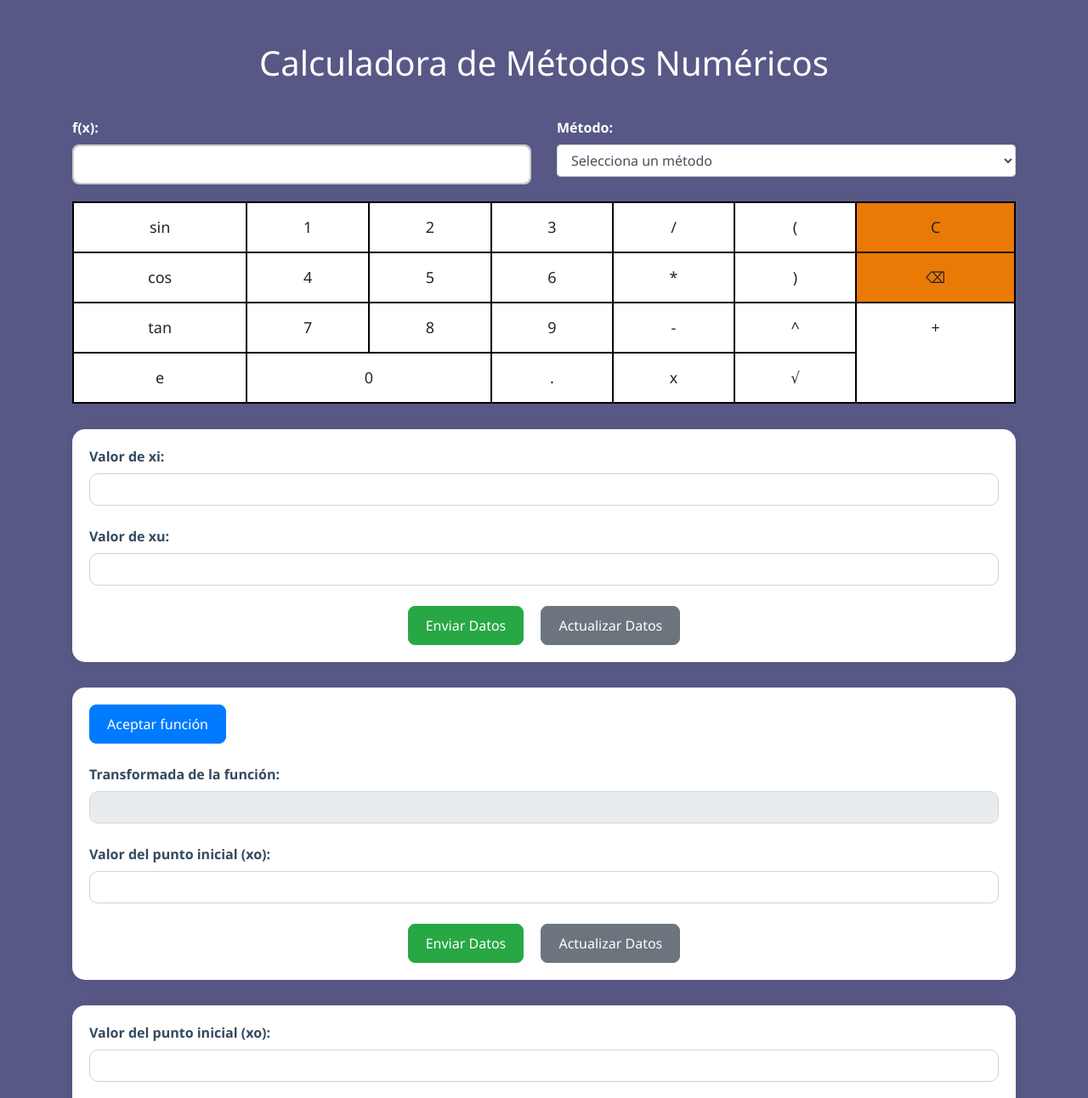
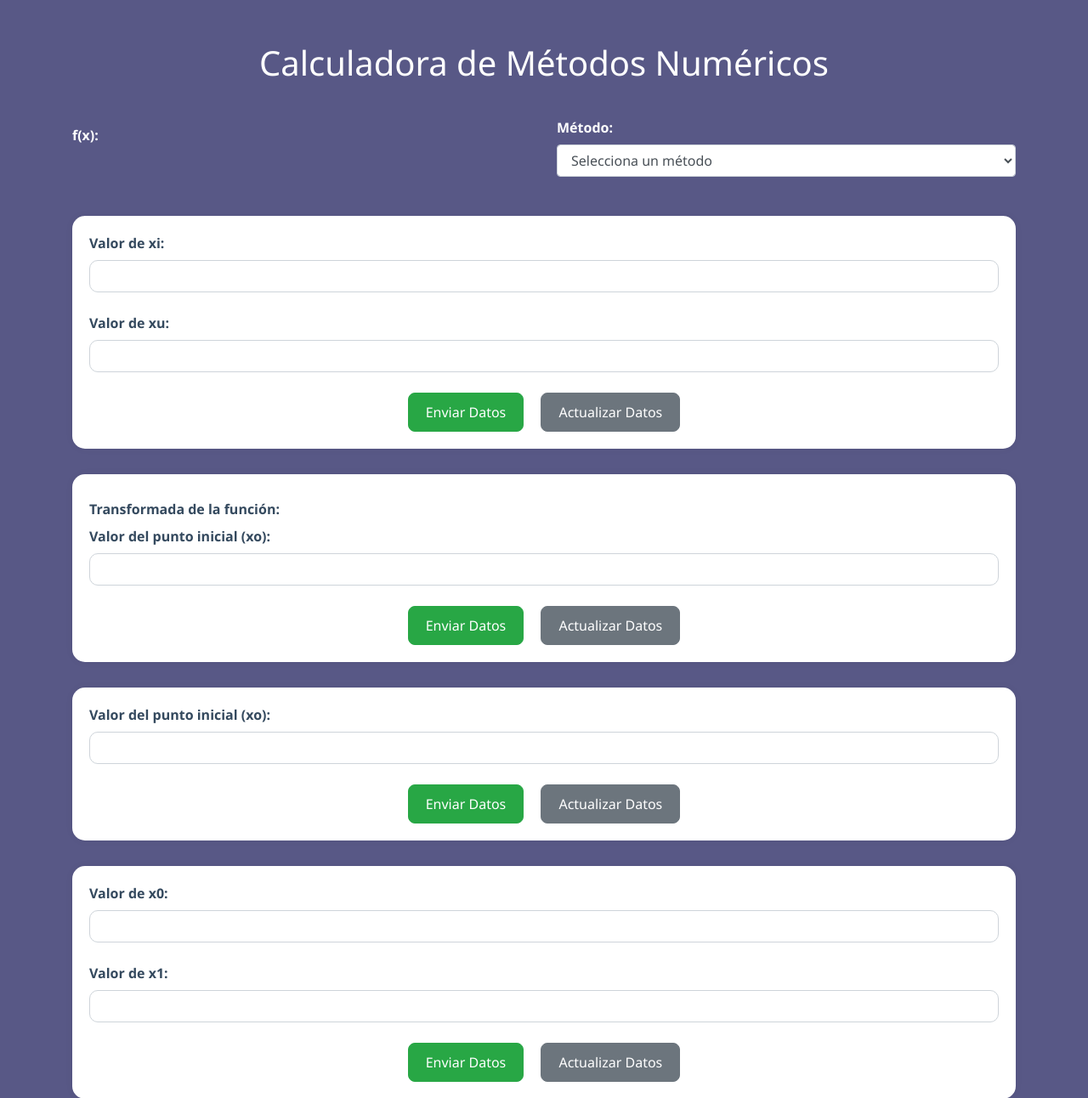
Before and after one commit to Luiszeror/ProyectoMetodosNumericos, a Flask app: page / in a window 1280 px wide. Shown: the top 1292 px of the page at 85% size. Run offline with Flask 3, Linux system fonts and the light colour scheme; some libraries are stand-ins or nearby versions.

Commit message:
Teclado mejorado

```diff
--- a/ProyectoMetodos/src/static/app.js
+++ b/ProyectoMetodos/src/static/app.js
@@ -1,36 +1,4 @@
-
-let switchDisplayTransf = false;
-
-//Variable usada para los metodos que no deben graficarse no generen problemas
 let method_no_graphic = false;
-
-
-function addToDisplay(value) {
-    if (switchDisplayTransf) {
-        document.getElementById('transformada').value += value;
-    } else {
-        document.getElementById('display').value += value;
-    }
-}
-
-function clearDisplay() {
-    if (switchDisplayTransf) {
-        document.getElementById('transformada').value = '';
-    } else {
-        document.getElementById('display').value = '';
-    }
-}
-
-function deleteLastChar() {
-    if (switchDisplayTransf) {
-        let currentVal = document.getElementById('transformada').value;
-        document.getElementById('transformada').value = currentVal.slice(0, -1);
-    } else {
-        let currentVal = document.getElementById('display').value;
-        document.getElementById('display').value = currentVal.slice(0, -1);
-    }
-}
-
 // funcion encargada de actualizar el elemento por defecto de lista desplegable
 // segun el metodo seleccionado
 
@@ -83,7 +51,63 @@
     }
 });
 
+window.latexToSymPy = function (latex) {
+    return latex
+        .replace(/\\cdot/g, '*')
+        .replace(/\^/g, '**')
+        .replace(/\\sqrt{([^}]*)}/g, 'sqrt($1)')
+        .replace(/\\sqrt\s*([0-9a-zA-Z\.]+)/g, 'sqrt($1)')
+        .replace(/\\frac\s*([0-9a-zA-Z]+)\s*([0-9a-zA-Z]+)/g, '($1/$2)')
+        .replace(/\\frac{([^}]*)}{([^}]*)}/g, '($1/$2)')
+        .replace(/\\sin/g, 'sin')
+        .replace(/\\cos/g, 'cos')
+        .replace(/\\tan/g, 'tan')
+        .replace(/\\log/g, 'log')
+        .replace(/\\ln/g, 'log')
+        .replace(/\\exp/g, 'exp')
+        .replace(/\\pi/g, 'pi')
+        .replace(/\\e/g, 'E')
+        .replace(/\\left\(/g, '(')
+        .replace(/\\right\)/g, ')');
+};
 
+window.addEventListener('DOMContentLoaded', () => {
+    const mathField = document.getElementById('displayMath');
+
+    const hiddenInput = document.getElementById('display');
+
+    if (mathField && hiddenInput) {
+        mathField.addEventListener('input', (e) => {
+            const latex = e.target.value;
+            const converted = window.latexToSymPy(latex);
+            hiddenInput.value = converted;
+
+            console.log("LaTeX:", latex);
+            console.log("Convertido para SymPy:", converted);
+        });
+    } else {
+        console.warn("No se encontró el campo displayMath o display");
+    }
+});
+
+window.addEventListener('DOMContentLoaded', () => {
+    const mathField = document.getElementById('transformadaMath');
+
+    const hiddenInput = document.getElementById('transformada');
+
+    if (mathField && hiddenInput) {
+        mathField.addEventListener('input', (e) => {
+            const latex = e.target.value;
+            const converted = window.latexToSymPy(latex);
+            hiddenInput.value = converted;
+
+            console.log("LaTeX:", latex);
+            console.log("Convertido para SymPy:", converted);
+        });
+    } else {
+        console.warn("No se encontró el campo transformadaMath o transformada");
+    }
+});
 
 // Mostrar/Ocultar campos específicos según el método y definir el puerto
 function toggleFields() {
@@ -99,12 +123,7 @@
     const simpsonFields = document.getElementById('simpsonFields');
     const eulerFields = document.getElementById('eulerFields');
 
-
-
-    //inicialización variables booleanas
-    switchDisplayTransf = false;
     method_no_graphic = false;
-    //
 
     let newPort;  // Definir puerto específico según el método seleccionado
 
--- a/ProyectoMetodos/src/static/biseccion.js
+++ b/ProyectoMetodos/src/static/biseccion.js
@@ -2,6 +2,8 @@
     event.preventDefault();
     const functionInput = document.getElementById('display').value;
     const selectedMethod = document.getElementById('method').value;
+
+    console.log('Función ingresada:', functionInput);
 
     let dataToSend = {
         function: functionInput,
--- a/ProyectoMetodos/src/static/puntoFijo.js
+++ b/ProyectoMetodos/src/static/puntoFijo.js
@@ -1,7 +1,3 @@
-document.getElementById('acceptFunction').addEventListener('click', function() {
-    switchDisplayTransf = true;
-});
-
 document.getElementById('sendpuntoFijo').addEventListener('click', function(event) {
     event.preventDefault();
     const functionInput = document.getElementById('display').value;
--- a/ProyectoMetodos/src/templates/index.html
+++ b/ProyectoMetodos/src/templates/index.html
@@ -16,13 +16,20 @@
 
     <div class="container">
         <h1 class="text-center" style="color: #fff">Calculadora de Métodos Numéricos</h1>
-
+        <script type="module">
+            import 'https://unpkg.com/mathlive?module';
+        </script>
 
         <div class="row">
             <div class="col-md-6">
                 <div class="form-group">
                     <label for="display" style="color: #fff">f(x):</label>
-                    <input type="text" class="form-control" id="display">
+                    <math-field
+                    id="displayMath"
+                    virtual-keyboard-mode="onfocus"
+                    style="width: 100%; min-height: 50px; font-size: 1.5em;"
+                    ></math-field>
+                    <input type="hidden" id="display">
                 </div>
             </div>
             <div class="col-md-6">
@@ -43,45 +50,6 @@
                 </div>
             </div>
         </div>
-
-
-        <table class="table table-bordered">
-            <tr>
-                <td onclick="addToDisplay('sin')">sin</td>
-                <td onclick="addToDisplay('1')">1</td>
-                <td onclick="addToDisplay('2')">2</td>
-                <td onclick="addToDisplay('3')">3</td>
-                <td onclick="addToDisplay('/')">/</td>
-                <td onclick="addToDisplay('(')">(</td>
-                <td onclick="clearDisplay()" style="background-color: #eb7906">C</td>
-            </tr>
-            <tr>
-                <td onclick="addToDisplay('cos')">cos</td>
-                <td onclick="addToDisplay('4')">4</td>
-                <td onclick="addToDisplay('5')">5</td>
-                <td onclick="addToDisplay('6')">6</td>
-                <td onclick="addToDisplay('*')">*</td>
-                <td onclick="addToDisplay(')')">)</td>
-                <td onclick="deleteLastChar()" style="background-color: #eb7906">⌫</td>
-            </tr>
-            <tr>
-                <td onclick="addToDisplay('tan')">tan</td>
-                <td onclick="addToDisplay('7')">7</td>
-                <td onclick="addToDisplay('8')">8</td>
-                <td onclick="addToDisplay('9')">9</td>
-                <td onclick="addToDisplay('-')">-</td>
-                <td onclick="addToDisplay('**')">^</td>
-                <td rowspan="2" onclick="addToDisplay('+')">+</td>
-            </tr>
-            <tr>
-                <td onclick="addToDisplay('E')">e</td>
-                <td colspan="2" onclick="addToDisplay('0')">0</td>
-                <td onclick="addToDisplay('.')">.</td>
-                <td onclick="addToDisplay('x')">x</td>
-                <td onclick="addToDisplay('sqrt')">√</td>
-            </tr>
-        </table>
-
         <!-- Campos especificos segun el métodos seleccionado-->
         <div id="bisectionFields" class="bisection-container form-group">
             <label for="xi">Valor de xi:</label>
@@ -96,10 +64,13 @@
         </div>
 
         <div id="fixedPointFields" class="point-container form-group">
-            <button id="acceptFunction" class="btn btn-primary">Aceptar función</button>
-            <br><br>
             <label for="transformada">Transformada de la función:</label>
-            <input type="text" class="form-control" id="transformada" name="transformada" readonly required>
+            <math-field
+            id="transformadaMath"
+            virtual-keyboard-mode="onfocus"
+            style="width: 100%; min-height: 50px; font-size: 1.5em;"
+            ></math-field>
+            <input type="hidden" id="transformada">
             <br>
             <label for="xo">Valor del punto inicial (xo):</label>
             <input type="number" class="form-control" id="xo" name="xo" step="any" required>
```
